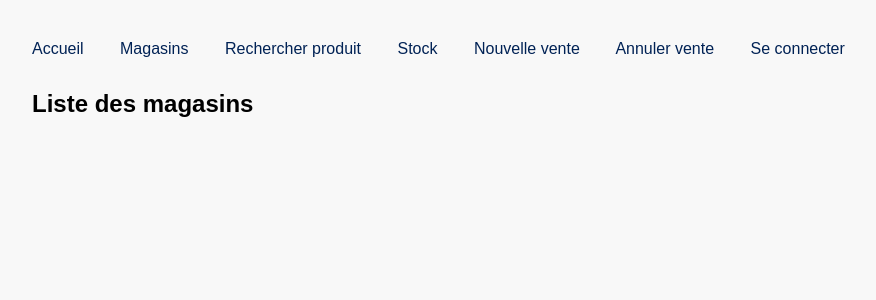
After one commit to zakzaki244/Lab0-LOG430, a Flask app: page /magasins in a window 1280 px wide. The commit adds this page. Shown: the top 300 px of the page, without its empty margins (8-884 px from the left). Run offline with Flask 3, Linux system fonts and the light colour scheme; data that the repository does not hold is empty.

Commit message:
ajout plusieurs magasins

```diff
--- a/src/app.py
+++ b/src/app.py
@@ -42,6 +42,15 @@ def logout():
     flash("Déconnecté")
     return redirect(url_for("login"))
 
+@app.route("/magasins")
+def magasins():
+    from db import SessionLocal
+    from models import Store
+    session = SessionLocal()
+    magasins = session.query(Store).all()
+    session.close()
+    return render_template("magasins.html", magasins=magasins)
+
 @app.route("/search", methods=["GET", "POST"])
 @login_required
 def search():
@@ -52,10 +61,18 @@ def search():
     return render_template("search.html", results=results)
 
 @app.route("/stock")
-@login_required
 def stock():
-    produits = svc.stock()
+    from db import SessionLocal
+    from models import Product
+    store_id = request.args.get("store_id")
+    session = SessionLocal()
+    if store_id:
+        produits = session.query(Product).filter_by(store_id=store_id).all()
+    else:
+        produits = session.query(Product).all()
+    session.close()
     return render_template("stock.html", produits=produits)
+
 
 @app.route("/sale", methods=["GET", "POST"])
 @login_required
--- a/src/templates/base.html
+++ b/src/templates/base.html
@@ -15,6 +15,7 @@
 <body>
     <div class="nav">
         <a href="{{ url_for('index') }}">Accueil</a>
+        <a href="{{ url_for('magasins') }}">Magasins</a>
         <a href="{{ url_for('search') }}">Rechercher produit</a>
         <a href="{{ url_for('stock') }}">Stock</a>
         <a href="{{ url_for('sale') }}">Nouvelle vente</a>
--- /dev/null
+++ b/src/templates/magasins.html
@@ -0,0 +1,13 @@
+
+{% extends "base.html" %}
+{% block content %}
+<h2>Liste des magasins</h2>
+<ul>
+    {% for magasin in magasins %}
+        <li>
+            {{ magasin.name }} (ID: {{ magasin.id }})<br>
+            <a href="/stock?store_id={{ magasin.id }}">Voir le stock</a>
+        </li>
+    {% endfor %}
+</ul>
+{% endblock %}
```
